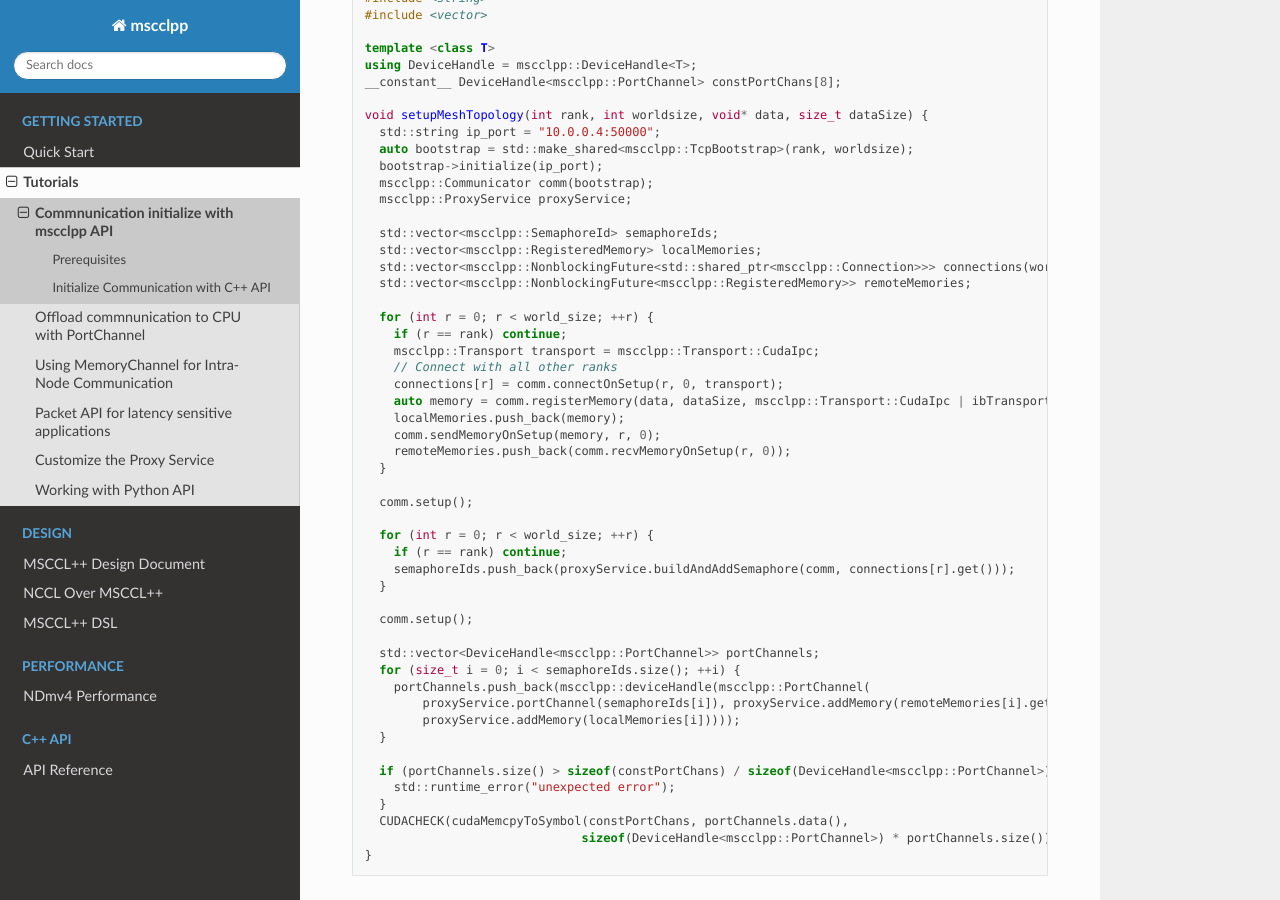
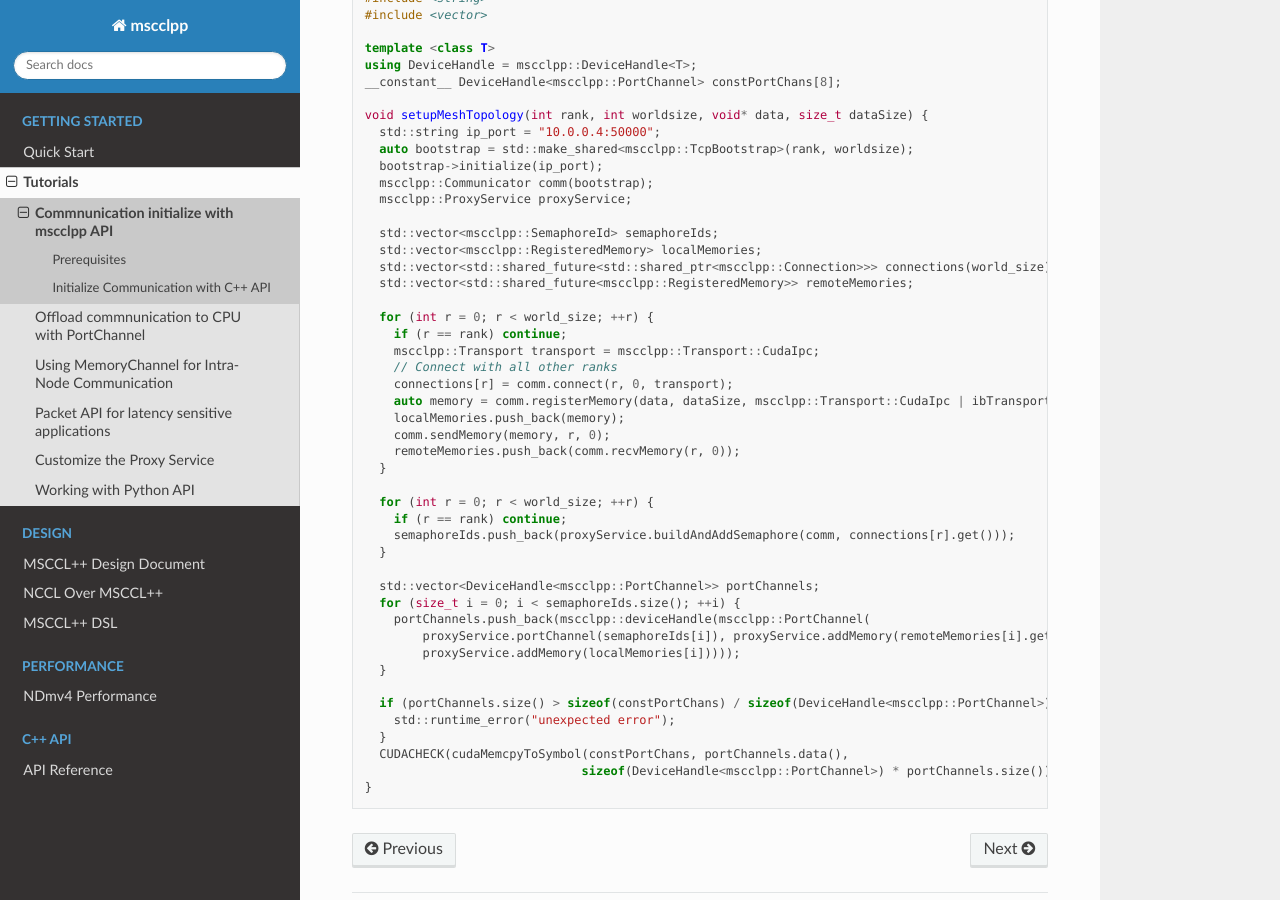
Before and after one commit to microsoft/mscclpp, a Sphinx documentation site: the page built from docs/getting-started/tutorials/initialization.md, in a window 1280 px wide and 900 px high, scrolled down 643 px. Built offline with Sphinx 7.4.7 and the Read the Docs theme 3.1.0, drawn with Linux system fonts in a browser that asks for light colours.

```diff
--- a/docs/getting-started/tutorials/initialization.md
+++ b/docs/getting-started/tutorials/initialization.md
@@ -32,28 +32,24 @@ void setupMeshTopology(int rank, int worldsize, void* data, size_t dataSize) {
 
   std::vector<mscclpp::SemaphoreId> semaphoreIds;
   std::vector<mscclpp::RegisteredMemory> localMemories;
-  std::vector<mscclpp::NonblockingFuture<std::shared_ptr<mscclpp::Connection>>> connections(world_size);
-  std::vector<mscclpp::NonblockingFuture<mscclpp::RegisteredMemory>> remoteMemories;
+  std::vector<std::shared_future<std::shared_ptr<mscclpp::Connection>>> connections(world_size);
+  std::vector<std::shared_future<mscclpp::RegisteredMemory>> remoteMemories;
 
   for (int r = 0; r < world_size; ++r) {
     if (r == rank) continue;
     mscclpp::Transport transport = mscclpp::Transport::CudaIpc;
     // Connect with all other ranks
-    connections[r] = comm.connectOnSetup(r, 0, transport);
+    connections[r] = comm.connect(r, 0, transport);
     auto memory = comm.registerMemory(data, dataSize, mscclpp::Transport::CudaIpc | ibTransport);
     localMemories.push_back(memory);
-    comm.sendMemoryOnSetup(memory, r, 0);
-    remoteMemories.push_back(comm.recvMemoryOnSetup(r, 0));
+    comm.sendMemory(memory, r, 0);
+    remoteMemories.push_back(comm.recvMemory(r, 0));
   }
-
-  comm.setup();
 
   for (int r = 0; r < world_size; ++r) {
     if (r == rank) continue;
     semaphoreIds.push_back(proxyService.buildAndAddSemaphore(comm, connections[r].get()));
   }
-
-  comm.setup();
 
   std::vector<DeviceHandle<mscclpp::PortChannel>> portChannels;
   for (size_t i = 0; i < semaphoreIds.size(); ++i) {
```
Also changed, not shown: 15 other files.
